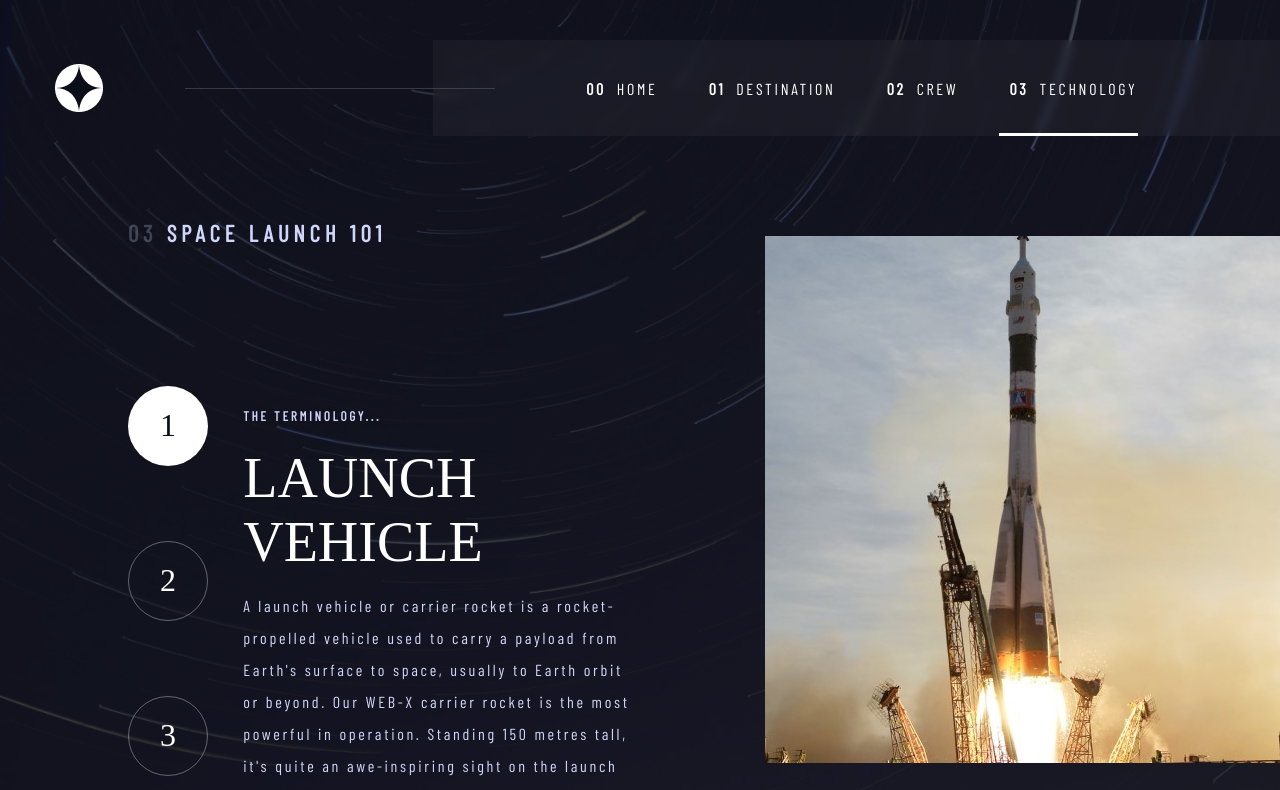
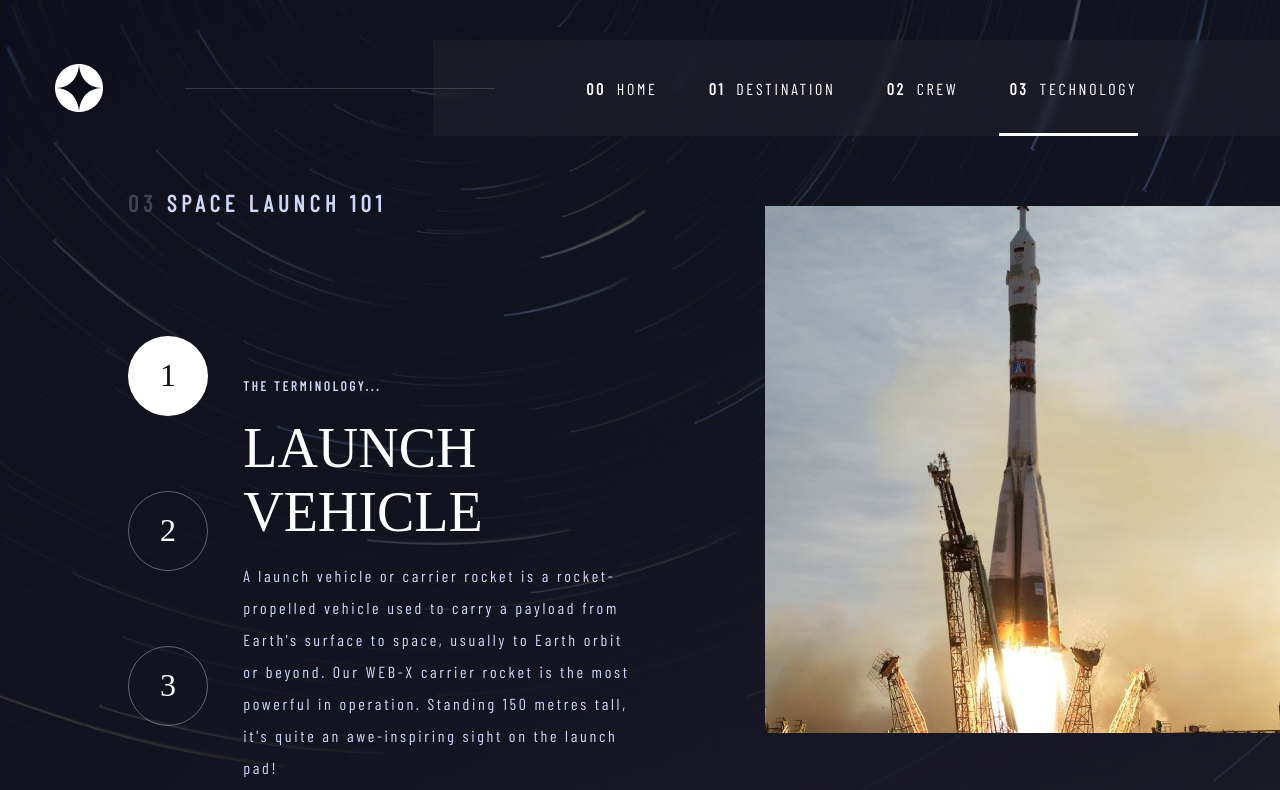
Before and after one commit to baranero/space-web-react-scss, a React (Create React App) app: page /#/technology in a window 1280 px wide. Shown: the top 790 px of the page. Built offline with nearby package versions, Linux system fonts and the light colour scheme; a web font is replaced by a local one.

Commit message:
image bug fix

```diff
--- a/src/components/Crew/CrewItem.sass
+++ b/src/components/Crew/CrewItem.sass
@@ -12,6 +12,7 @@
     color: $color-white
     margin: 0
 
+
     .title
          @extend %head-5
          span
@@ -24,7 +25,7 @@
         align-self: flex-end
 
         img
-            max-width: 100%
+            max-width: 70%
             margin: 0
 
     .function
@@ -85,10 +86,10 @@
         display: grid
         color: $color-white
         grid-template-columns: 1fr
-        grid-auto-rows: 70px 100px 60px 180px 30px 1fr 1fr
+        grid-auto-rows: 70px 100px 60px 180px 30px 1fr
 
         text-align: center
-        top: 130px
+
         margin: 0
         left: 0
         .title
@@ -101,8 +102,10 @@
         .image
             grid-column: 1/2
             grid-row: 6/7
-            width: 50%
-            margin: 0 auto
+            width: 60%
+            margin: 20px auto 0
+            img
+                width: 100%
 
         .navigate-crew
             grid-column: 1/2
@@ -155,7 +158,7 @@
             margin: 0
         .image
             grid-row: 2/3
-            width: 200px
+            width: 300px
         .line-cont
             grid-row: 3/4
             display: block
--- a/src/components/Destination/DestinationItem.sass
+++ b/src/components/Destination/DestinationItem.sass
@@ -6,7 +6,7 @@
     display: grid
     color: $color-white
     grid-template-columns: 3fr 200px 200px
-    grid-auto-rows: 150px 50px 130px 150px 30px 60px 80px
+    grid-auto-rows: 80px 50px 130px 150px 30px 60px 80px
     align-items: center
     justify-content: left
     margin-top: 22px
--- a/src/components/HomePage/HomePage.sass
+++ b/src/components/HomePage/HomePage.sass
@@ -6,7 +6,7 @@
     display: grid
     grid-template-columns: 440px 1fr 274px
     grid-template-rows: 500px
-    margin: 251px 0 131px 8%
+    margin: 151px 0 131px 8%
     column-gap: 40px
 
     .main-page-description
--- a/src/components/Technology/TechnologyItem.sass
+++ b/src/components/Technology/TechnologyItem.sass
@@ -8,7 +8,7 @@
     position: absolute
     bottom: 10%
     left: 10%
-    top: 180px
+    top: 150px
     color: $color-white
     margin: 0
 
@@ -64,7 +64,7 @@
             display: flex
             flex-direction: column
             padding: 0
-            margin: 100px 0 0 0
+            margin: 80px 0 0 0
             height: 390px
             justify-content: space-between
 
--- a/src/index.css
+++ b/src/index.css
@@ -1,5 +1,6 @@
 html {
   background: rgb(8, 8, 24);
+  overflow: hidden;
 
 }
 
@@ -17,7 +18,7 @@ code {
     monospace;
 }
 
-@media (max-width: 600px) {
+@media (max-width: 820px) {
   html {
     overflow-y: scroll
   }
```
